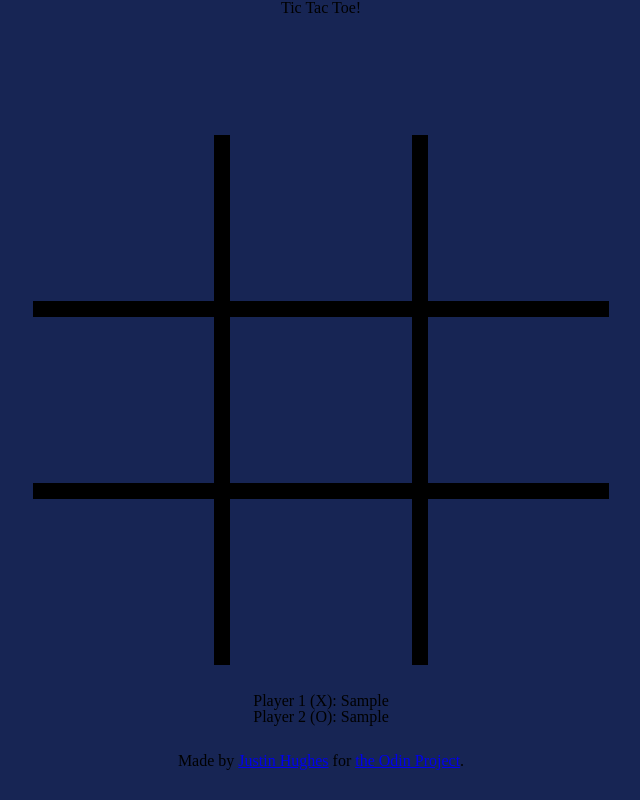
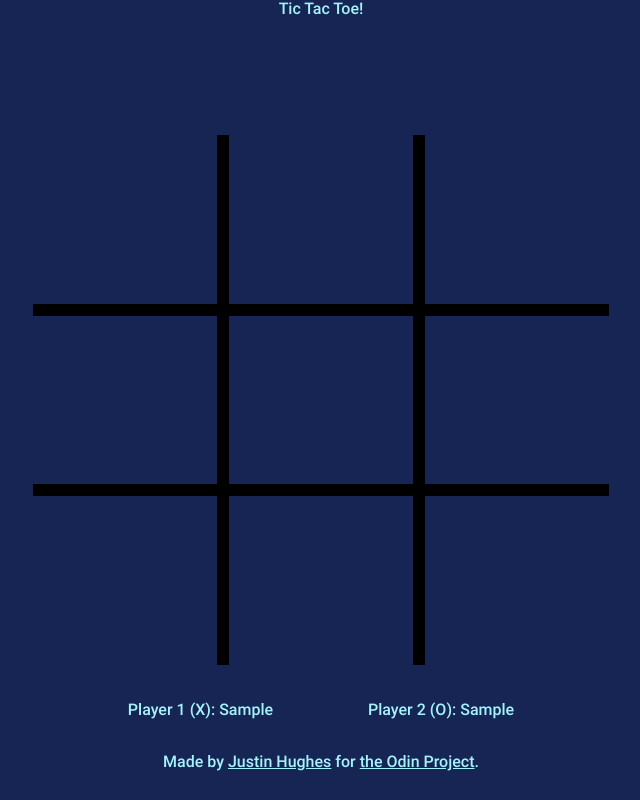
Before and after one commit to aceus0/tic-tac-toe, a plain HTML site: page index.html in a window 1280 px wide. Both pictures are taken after typing "Sample", "Sample" into the empty fields and a click on the button "Play!". Shown: the whole page, without its empty margins (319-959 px from the left). Drawn offline with Linux system fonts and the light colour scheme.

Commit message:
not everything went through, i'll get better at this one day...

```diff
--- a/script.js
+++ b/script.js
@@ -341,16 +341,6 @@ function GameMaker() {
     })
 
 
-    yesBtn.addEventListener("click", (e) => {
-        dialogStart.close();
-        e.preventDefault();
-
-
-        cleanGame();
-
-        startGame(player1, player2);
-    })
-
     newGameBtn.addEventListener("click", (e) => {
 
         dialogEnd.close();
--- a/style.css
+++ b/style.css
@@ -49,7 +49,18 @@ table {
 
 /* End Reset */
 
+@font-face {
+    font-family: 'roboto';
+    src: url('assets/fonts/roboto-medium-webfont.woff2') format('woff2'),
+         url('assets/fonts/roboto-medium-webfont.woff') format('woff');
+    font-weight: normal;
+    font-style: normal;
+
+}
+
 body {
+    font-family: 'roboto';
+    color: #a5f3fc;
     display: grid;
     background-color: #172554;
     grid-template-columns: 1fr 3fr 1fr;
@@ -98,18 +109,41 @@ div.game-board{
     display: grid;
     grid-template-columns: 1fr 1fr 1fr;
     grid-template-rows: 1fr 1fr 1fr;
-    gap: 1rem;
+    gap: .75rem;
 
 }
 
 div.cell {
     background-color: #172554;
-    align-self: center;
-    justify-self: center;
+    display: flex;
+    justify-content: center;
+    align-items: center;
     width: 100%;
     height: 100%;
 }
 
 .cell img {
-   width: ;
+    display: block;
+    margin: auto;
+    height: minmax(5rem, 100%);
 }
+
+.players {
+    grid-row: 3/4;
+    grid-column: 2/3;
+    width: 100%;
+    height: 100%;
+    display: flex;
+    justify-content: space-evenly;
+    align-items: center;
+}
+
+.players>* {
+    display: flex;
+    flex-direction: row;
+}
+
+a {
+    text-decoration: underline;
+    color: inherit;
+}
```
